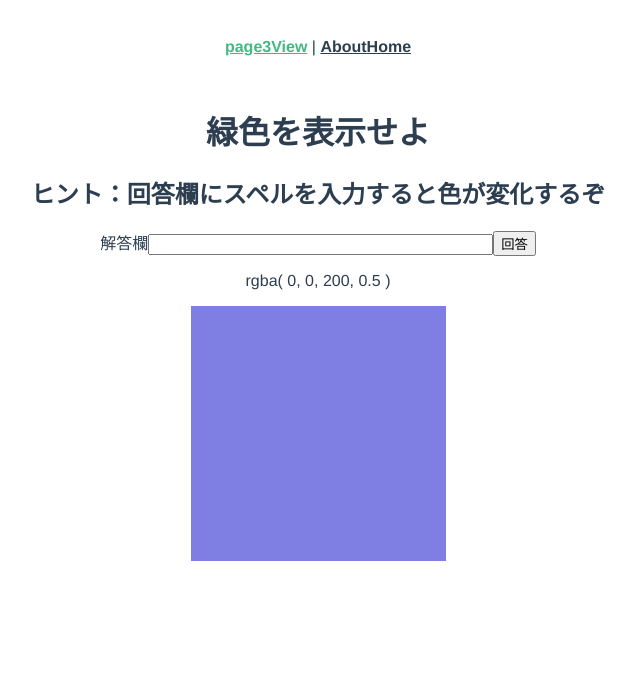
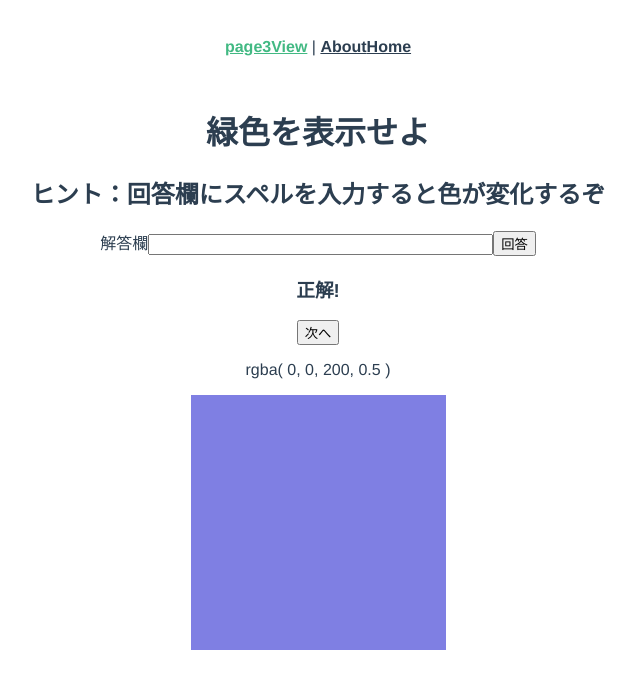
Before and after one commit to webex16-team-10/team10-original-app, a Vue app: page /page3View in a window 1280 px wide. Both pictures are taken after a click on the button "回答". Shown: the top 688 px of the page, without its empty margins (322-962 px from the left). Built offline with nearby package versions, Linux system fonts and the light colour scheme.

Commit message:
Paletteの遷移機能を作りました

```diff
--- a/src/views/page3View.vue
+++ b/src/views/page3View.vue
@@ -2,8 +2,14 @@
   <title>Question2</title>
   <h1>緑色を表示せよ</h1>
   <h2>ヒント：回答欄にスペルを入力すると色が変化するぞ</h2>
-  <label>解答欄<input type="text" size="40" /></label>
-  <button>回答</button>
+  <section id="page3">
+    <label>解答欄<input type="text" size="40" /></label>
+    <button v-on:click="next">回答</button>
+    <div v-if="answer === 'mousemove'">
+      <h3>正解!</h3>
+      <button v-on:click="Page3commentaryView">次へ</button>
+    </div>
+  </section>
   <div class="app">
     <p>rgba( {{ red }}, {{ green }}, 200, 0.5 )</p>
     <div
@@ -12,6 +18,7 @@
       v-on:click="pickColor"
       v-bind:style="{ backgroundColor: `rgba(${red}, ${green}, 200, 0.5)` }"
     ></div>
+
     <div class="colors-container">
       <div class="mini-palette"></div>
     </div>
@@ -27,9 +34,15 @@ export default {
       colors: [
         // { red: 0, green: 0 }
       ],
+      answer: false,
     }
   },
   methods: {
+    next: function () {
+      this.answer = true
+      this.answer = "mousemove"
+    },
+
     changeColor(e) {
       this.red = e.offsetX
       this.green = e.offsetY
@@ -44,6 +57,9 @@ export default {
     showColor(color) {
       this.red = color.red
       this.green = color.green
+    },
+    Page3commentaryView() {
+      this.$router.push("/")
     },
   },
   computed: {
```
Also changed, not shown: src/views/page3commentaryView.vue (added, +15 -0 lines).
